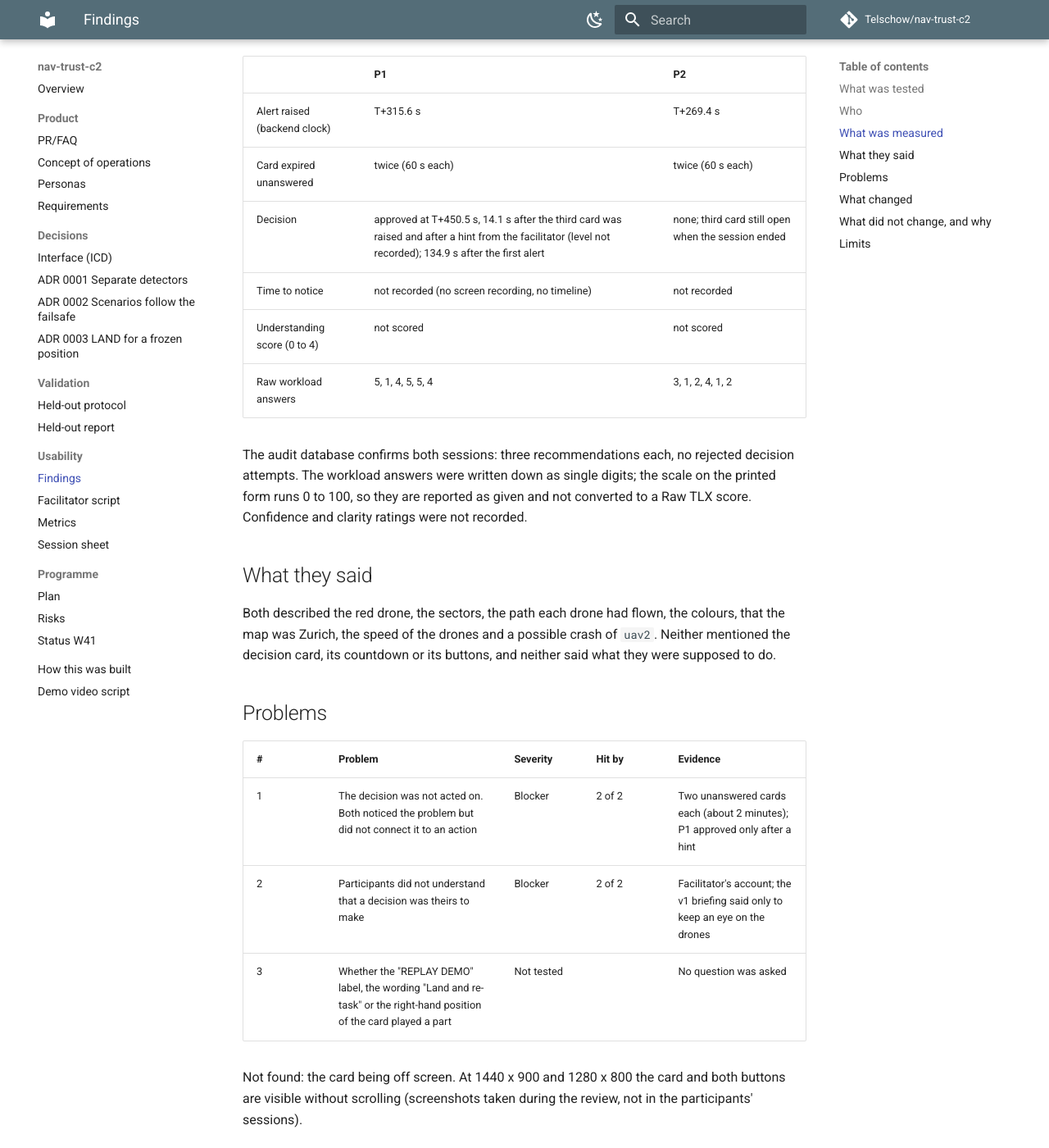
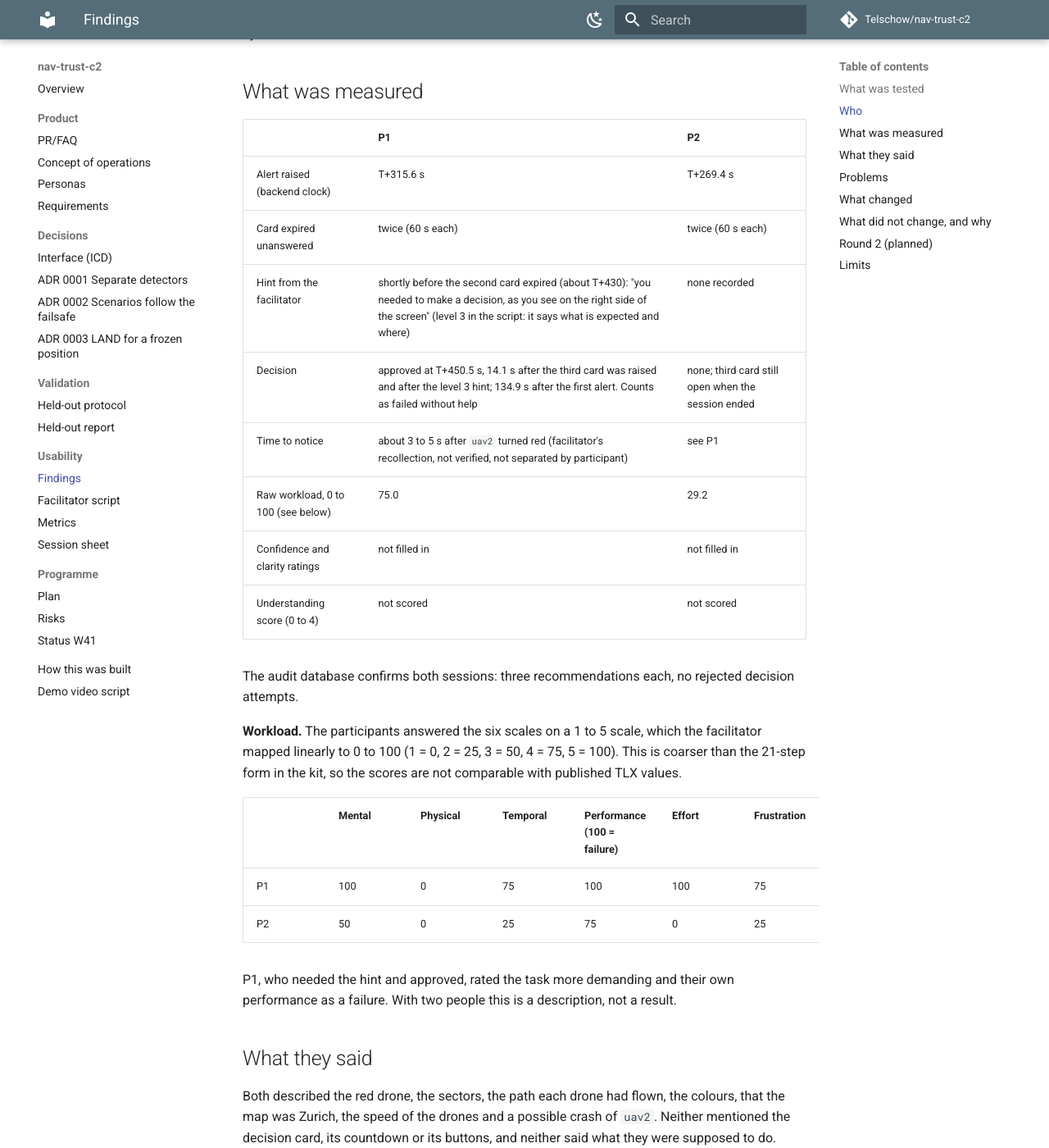
Before and after one commit to Telschow/nav-trust-c2, an MkDocs documentation site: the page built from docs/usability/findings-2026-10.md, in a window 1280 px wide and 1400 px high, scrolled down 615 px. Shown: the whole window at 82% size. Built offline with MkDocs 1.6.1 and Material for MkDocs 9.7.7, drawn with Linux system fonts in a browser that asks for light colours; comment, search, counter and statistics services are not loaded; some of the changed text lies outside the part shown.

Commit message:
Usability findings updated (workload mapped, hint classified, label not noticed, round 2 planned); M-06 partial; W41 status draft
Co-Authored-By: Claude Sonnet 5.5 <noreply@anthropic.com>

```diff
--- a/docs/product/trace.csv
+++ b/docs/product/trace.csv
@@ -11,4 +11,4 @@ M-02,metric,"False alert rate: 0 in N nominal runs",eval,"eval/results.md;eval/h
 M-03,metric,"Misleading-trust epochs under 1%: true error above the displayed bound while GREEN",eval,"eval/results.md;eval/heldout/results.md;tests/test_calibration.py",met,"Since the calibrated bound; with the old bound most GREEN reports were misleading"
 M-04,metric,"Mission completion: at least 90% of the area covered in a single-vehicle-loss scenario",eval,"eval/fleet.py;eval/fleet/results.md;eval/coverage.py",met,"Simulation, three vehicles, one lost (a long GNSS outage that makes PX4 land it), scripted operator approving after 15 s: 100% of the area covered in 3 of 3 runs. With the operator denying: 87% in 3 of 3 runs (the lost vehicle's sector 62%), so the re-task is what meets the target. One loss pattern, few runs, scripted operator"
 M-05,metric,"Operator workload proxy: alerts plus approvals per 10 minutes",eval,"eval/results.md",partial,"Interruptions per run are measured; per 10 minutes is not computed and no approvals are simulated"
-M-06,metric,"Time to decision: alert shown to operator approval",gap,"docs/usability/metrics.md",gap,"Pending the usability sessions (issue 16); the extractor eval/usability.py exists"
+M-06,metric,"Time to decision: alert shown to operator approval",manual,"docs/usability/findings-2026-10.md;docs/usability/metrics.md",partial,"Round 1, protocol v1, N=2: P1 approved 134.9 s after the first alert and only after a hint; P2 did not decide. Redesign and protocol v2 not yet re-tested"
--- a/docs/usability/findings-2026-10.md
+++ b/docs/usability/findings-2026-10.md
@@ -1,7 +1,8 @@
 # Usability findings, October 2026
 
-Two participants, one session each, 11 October 2026. Facilitated by the developer. This is a
-first look at what people do with the console, not a measurement of rates.
+Round 1: two participants, one session each, 11 October 2026, facilitated by the developer. This
+is a first look at what people do with the console, not a measurement of rates. Round 2 (2 to 3
+more participants, on the redesign) is planned and not yet done.
 
 ## What was tested
 The replay demo (`make demo`, scenario `stuck`): three drones, one of which (`uav2`) has a frozen
@@ -12,7 +13,9 @@ console was the version before the redesign in pull request 46.
 
 ## Who
 Two students in their late twenties, no drone or operations background, acquaintances of the
-facilitator. The facilitator also built the system.
+facilitator. The facilitator also built the system. Both agreed to be recorded. The recordings are
+not published and nothing here carries a name or a video; quotes are paraphrases written down by
+the facilitator, not verbatim.
 
 ## What was measured
 
@@ -20,28 +23,45 @@ facilitator. The facilitator also built the system.
 |---|---|---|
 | Alert raised (backend clock) | T+315.6 s | T+269.4 s |
 | Card expired unanswered | twice (60 s each) | twice (60 s each) |
-| Decision | approved at T+450.5 s, 14.1 s after the third card was raised and after a hint from the facilitator (level not recorded); 134.9 s after the first alert | none; third card still open when the session ended |
-| Time to notice | not recorded (no screen recording, no timeline) | not recorded |
+| Hint from the facilitator | shortly before the second card expired (about T+430): "you needed to make a decision, as you see on the right side of the screen" (level 3 in the script: it says what is expected and where) | none recorded |
+| Decision | approved at T+450.5 s, 14.1 s after the third card was raised and after the level 3 hint; 134.9 s after the first alert. Counts as failed without help | none; third card still open when the session ended |
+| Time to notice | about 3 to 5 s after `uav2` turned red (facilitator's recollection, not verified, not separated by participant) | see P1 |
+| Raw workload, 0 to 100 (see below) | 75.0 | 29.2 |
+| Confidence and clarity ratings | not filled in | not filled in |
 | Understanding score (0 to 4) | not scored | not scored |
-| Raw workload answers | 5, 1, 4, 5, 5, 4 | 3, 1, 2, 4, 1, 2 |
 
 The audit database confirms both sessions: three recommendations each, no rejected decision
-attempts. The workload answers were written down as single digits; the scale on the printed form
-runs 0 to 100, so they are reported as given and not converted to a Raw TLX score. Confidence and
-clarity ratings were not recorded.
+attempts.
+
+**Workload.** The participants answered the six scales on a 1 to 5 scale, which the facilitator
+mapped linearly to 0 to 100 (1 = 0, 2 = 25, 3 = 50, 4 = 75, 5 = 100). This is coarser than the
+21-step form in the kit, so the scores are not comparable with published TLX values.
+
+| | Mental | Physical | Temporal | Performance (100 = failure) | Effort | Frustration | Mean |
+|---|---|---|---|---|---|---|---|
+| P1 | 100 | 0 | 75 | 100 | 100 | 75 | 75.0 |
+| P2 | 50 | 0 | 25 | 75 | 0 | 25 | 29.2 |
+
+P1, who needed the hint and approved, rated the task more demanding and their own performance as
+a failure. With two people this is a description, not a result.
 
 ## What they said
 Both described the red drone, the sectors, the path each drone had flown, the colours, that the
 map was Zurich, the speed of the drones and a possible crash of `uav2`. Neither mentioned the
 decision card, its countdown or its buttons, and neither said what they were supposed to do.
+After the approval, a participant said (paraphrase) that `uav1` and `uav2` were now in sector S2:
+half right, since `uav1` flies S2, but `uav2` does not. Neither participant noticed the
+`REPLAY DEMO` label in the header.
 
 ## Problems
 
 | # | Problem | Severity | Hit by | Evidence |
 |---|---|---|---|---|
-| 1 | The decision was not acted on. Both noticed the problem but did not connect it to an action | Blocker | 2 of 2 | Two unanswered cards each (about 2 minutes); P1 approved only after a hint |
+| 1 | The decision was not acted on. Both noticed the problem within seconds (estimate) but did not connect it to an action | Blocker | 2 of 2 | Two unanswered cards each (about 2 minutes); P1 approved only after a level 3 hint |
 | 2 | Participants did not understand that a decision was theirs to make | Blocker | 2 of 2 | Facilitator's account; the v1 briefing said only to keep an eye on the drones |
-| 3 | Whether the "REPLAY DEMO" label, the wording "Land and re-task" or the right-hand position of the card played a part | Not tested | | No question was asked |
+| 3 | A participant misread the outcome of the decision (who flies S2) | Minor | at least 1 of 2 | Paraphrase above |
+| 4 | The `REPLAY DEMO` label was not noticed | Minor | 2 of 2 | Debrief. It is therefore unlikely to explain problems 1 and 2 |
+| 5 | The wording "Land and re-task" and the right-hand position of the card as causes | Not tested | | No question was asked |
 
 Not found: the card being off screen. At 1440 x 900 and 1280 x 800 the card and both buttons are
 visible without scrolling (screenshots taken during the review, not in the participants' sessions).
@@ -50,7 +70,7 @@ visible without scrolling (screenshots taken during the review, not in the parti
 - Protocol v2 (pull request 45): the briefing gives a role and a goal ("you are the supervisor on
   duty ... whenever the system needs a decision from you, make it"), screen recording with the
   `T+` clock is required, and a decision made after a level 3 hint counts as failed without help.
-- Console (pull request 46): a solid red "Decision required" band across the top while any
+- Console (pull request 46 and 55): a solid red "Decision required" band across the top while any
   decision waits, with the time left and a Review button; the tab title shows the count; the fleet
   becomes rows; flat surfaces and plain labels.
 - A debrief question about the red band.
@@ -61,9 +81,15 @@ None of these has been re-tested with people.
 Wording such as "Land and re-task uav2", the 60 s expiry and the card's position are unchanged: the
 sessions gave no evidence about them either way.
 
+## Round 2 (planned)
+Two to three new participants with the same background, protocol v2 and the redesigned console.
+Screen recording with the `T+` clock on every session, hint levels logged with their time, the
+printed 0 to 100 line used for the workload scales, and the two 1 to 5 ratings filled in. The
+question is whether a participant decides without a hint.
+
 ## Limits
 - N is 2, convenience sample, not trained operators, with the developer as facilitator.
 - A replay: recorded trust data, synthetic positions, five times faster than the flight.
-- Several measures are missing (time to notice, understanding, confidence, clarity, the hint
-  level); this note does not estimate them.
+- Several measures are missing (understanding score, confidence, clarity, exact times), and the
+  time to notice is a recollection; this note does not estimate beyond that.
 - The result is a first signal: 2 of 2 did not act unaided. It says nothing about the redesign.
```
Also changed, not shown: docs/product/requirements.md (+1 -1 lines), docs/programme/status/2026-W41.md (+30 -14 lines).
